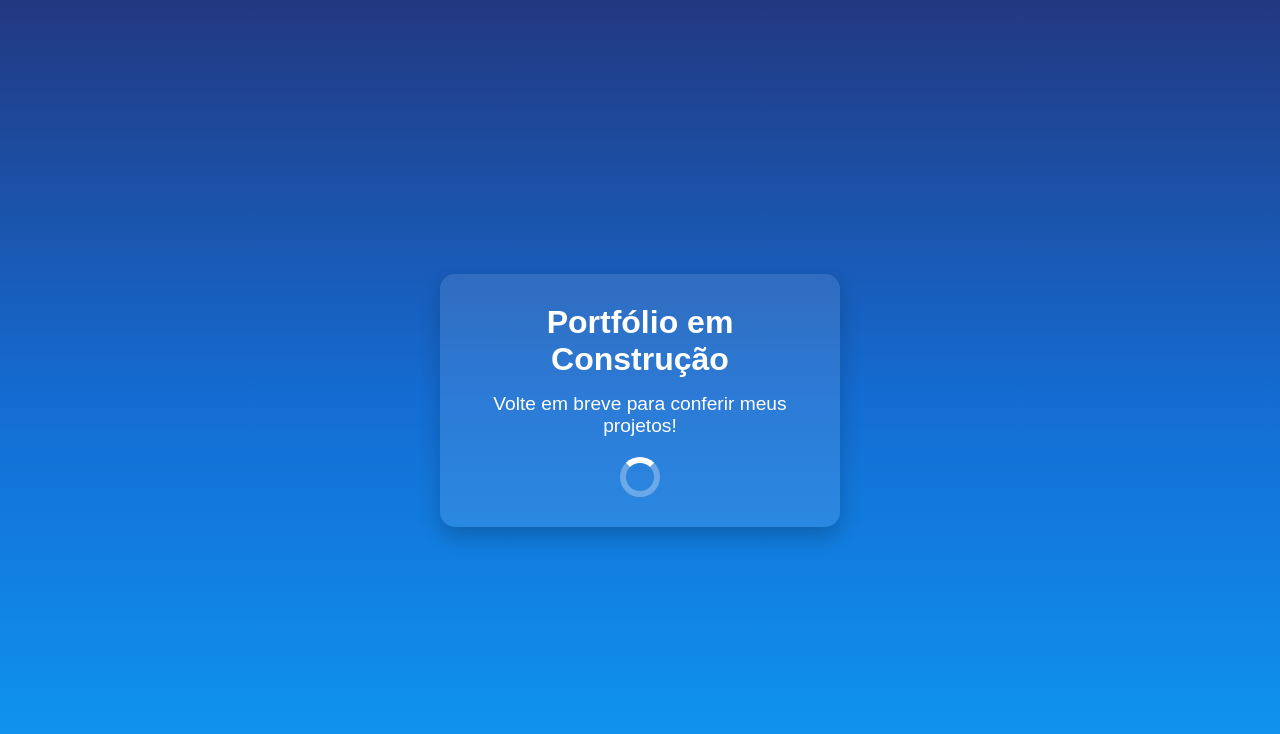
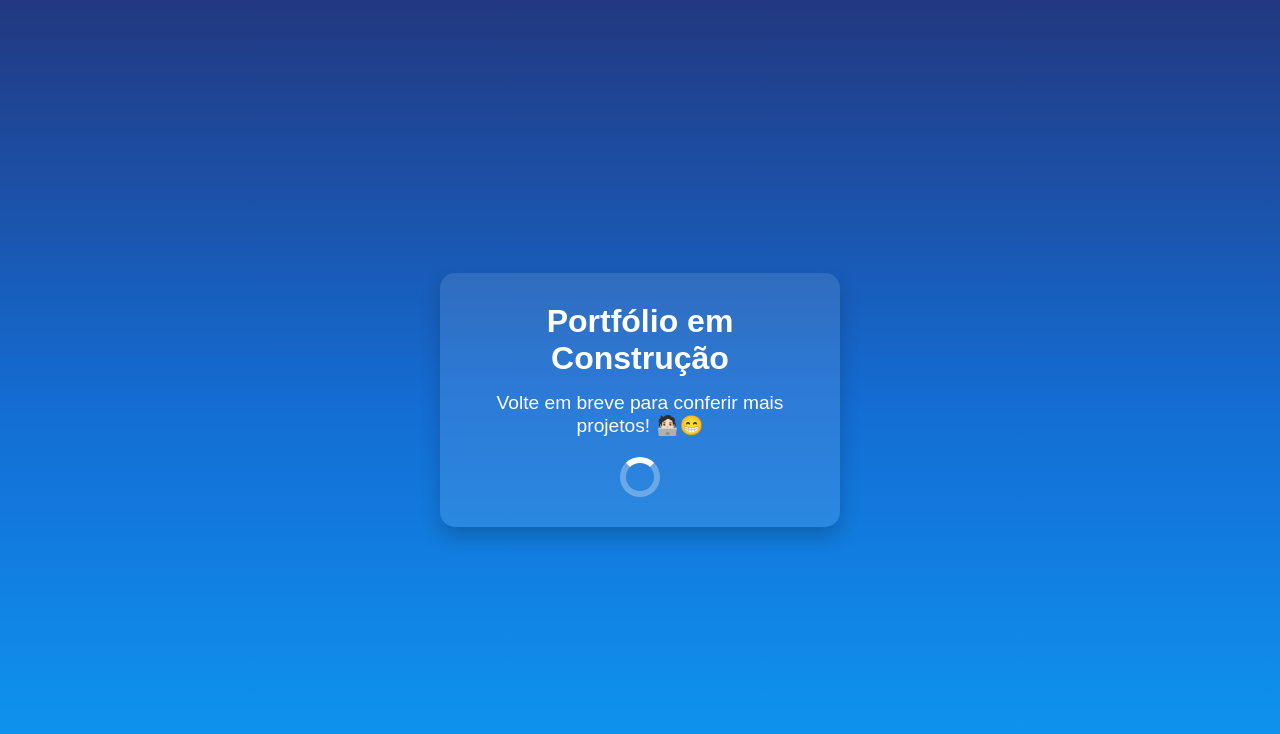
Before and after one commit to lucas16716/portfolio, a plain HTML site: page docs/index.html in a window 1280 px wide. Drawn offline with Linux system fonts and the light colour scheme.

Commit message:
update p

```diff
--- a/docs/index.html
+++ b/docs/index.html
@@ -16,7 +16,7 @@
 <body>
   <main>
     <h1>Portfólio em Construção</h1>
-    <p>Volte em breve para conferir meus projetos!</p>
+    <p>Volte em breve para conferir mais projetos! 🧑🏻‍💻😁</p>
     <div class="loader"></div>
   </main>
 </body>
```
